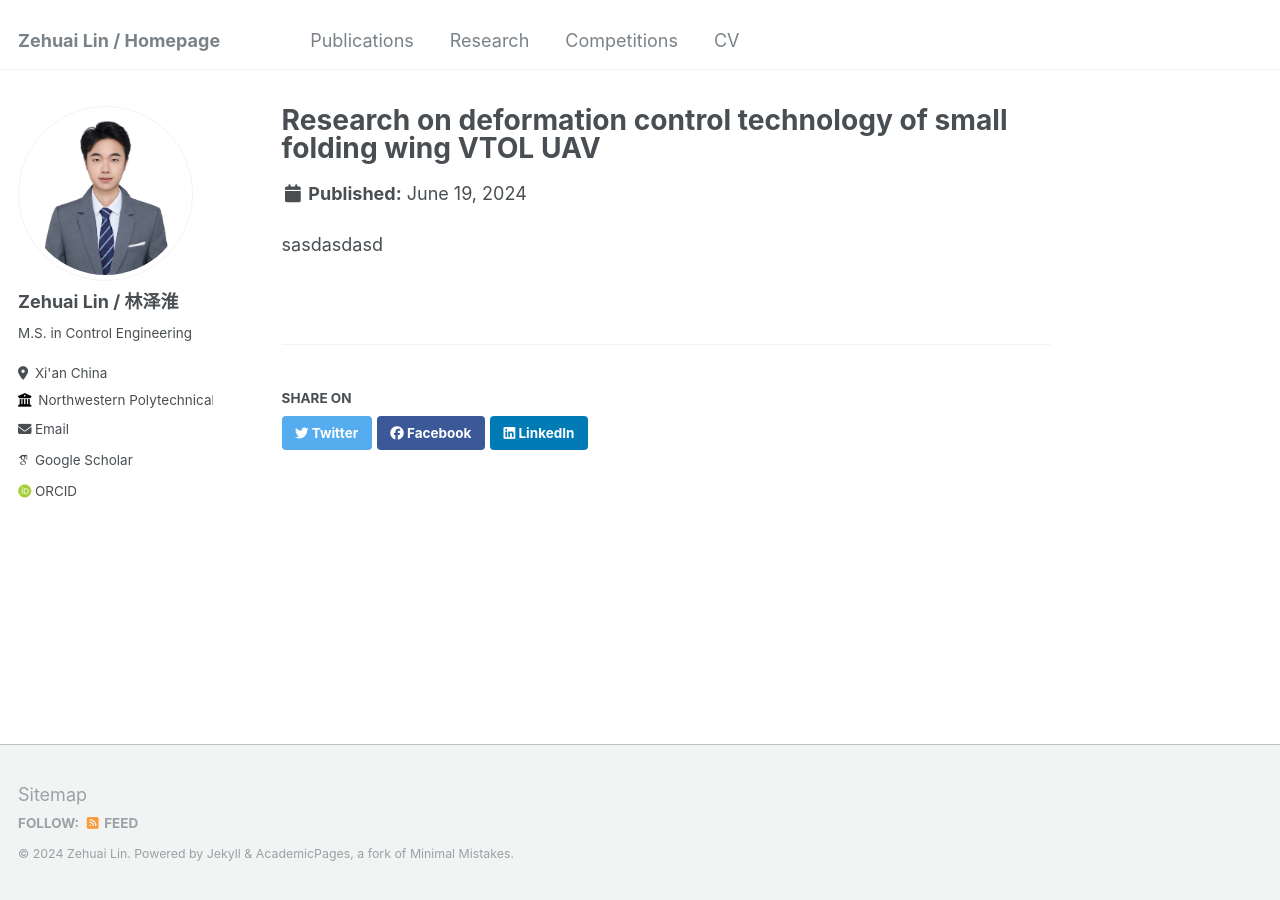
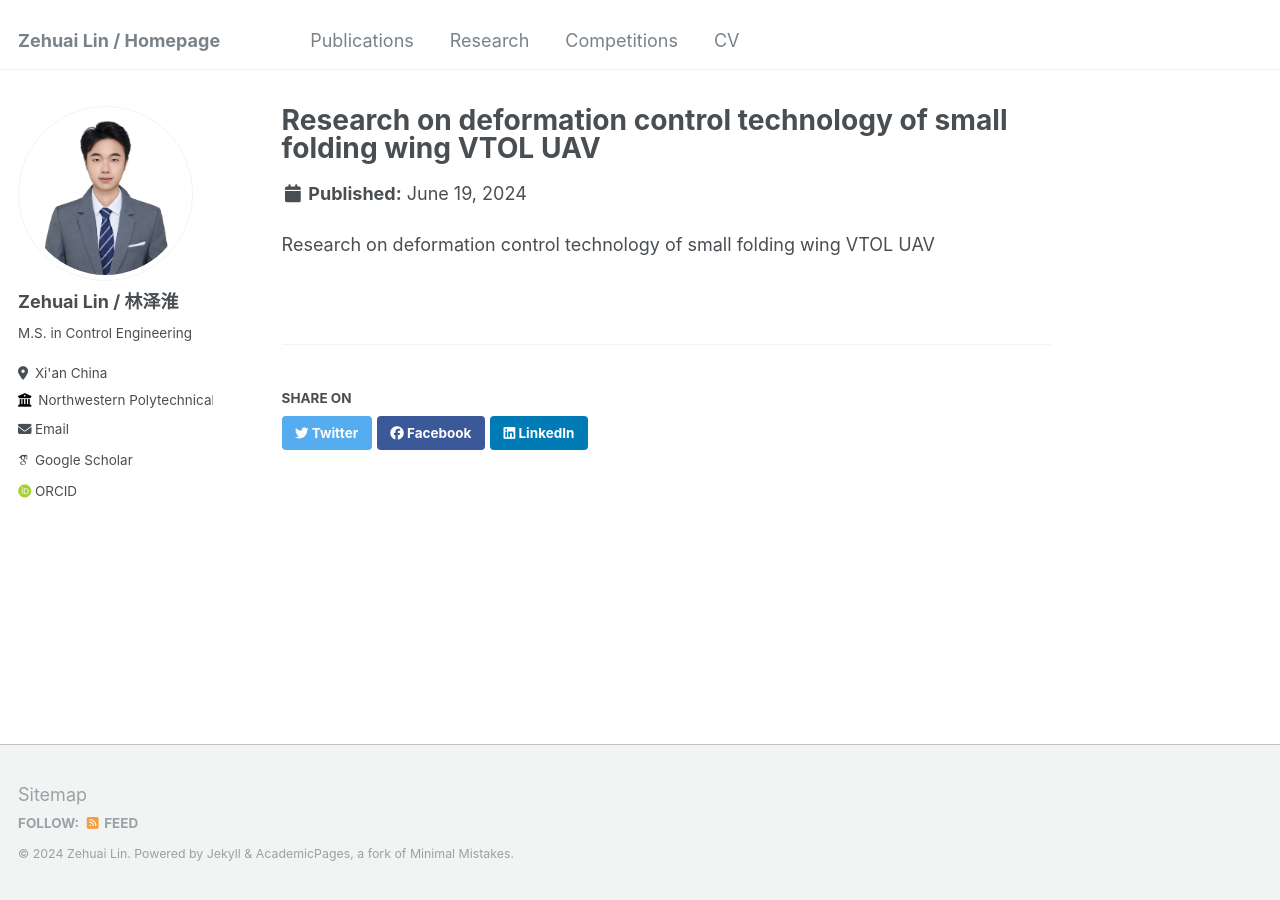
Before and after one commit to Zehuai0/Zehuai0.github.io, a Jekyll site: the page built from _research/Folding_wing_VTOL_UAV.md, in a window 1280 px wide. Built offline with Jekyll 4.4.1, drawn with Linux system fonts in a browser that asks for light colours; some web fonts are replaced.

Commit message:
Update Folding_wing_VTOL_UAV.md

```diff
--- a/_research/Folding_wing_VTOL_UAV.md
+++ b/_research/Folding_wing_VTOL_UAV.md
@@ -1,7 +1,7 @@
 ---
 title: "Research on deformation control technology of small folding wing VTOL UAV"
 collection: research
-excerpt: "In order to meet the demand for vertical takeoff and landing in narrow spaces, the objective of this project is to develop a foldable-wing vertical takeoff and landing (VTOL) unmanned aerial vehicle (UAV) and complete the full modal flight test. <br/><img src='/images/FW_VTOL.png'>"
+excerpt: "In order to meet the demand for vertical takeoff and landing (VTOL) in narrow spaces, the objective of this project is to develop a folding wing VTOL UAV and complete the full modal flight test. <br/><img src='/images/FW_VTOL.png'>"
 ---
 
-sasdasdasd
+Research on deformation control technology of small folding wing VTOL UAV
```
